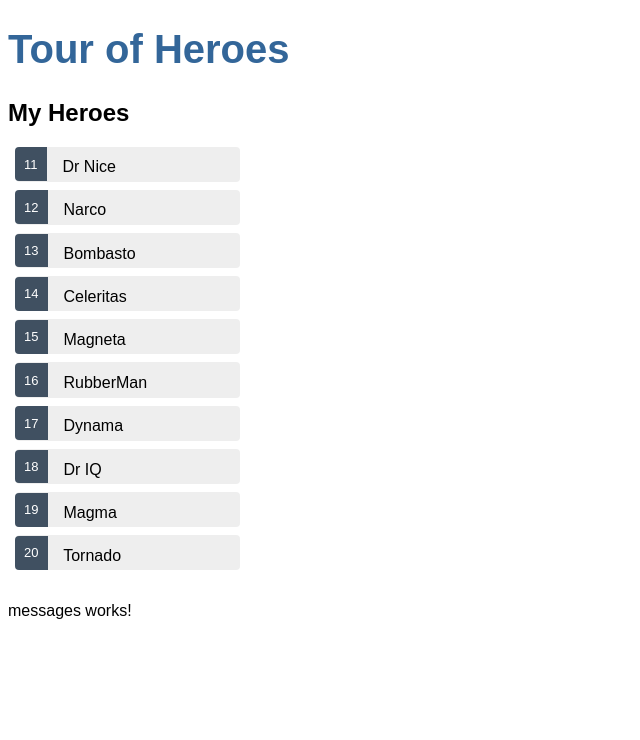
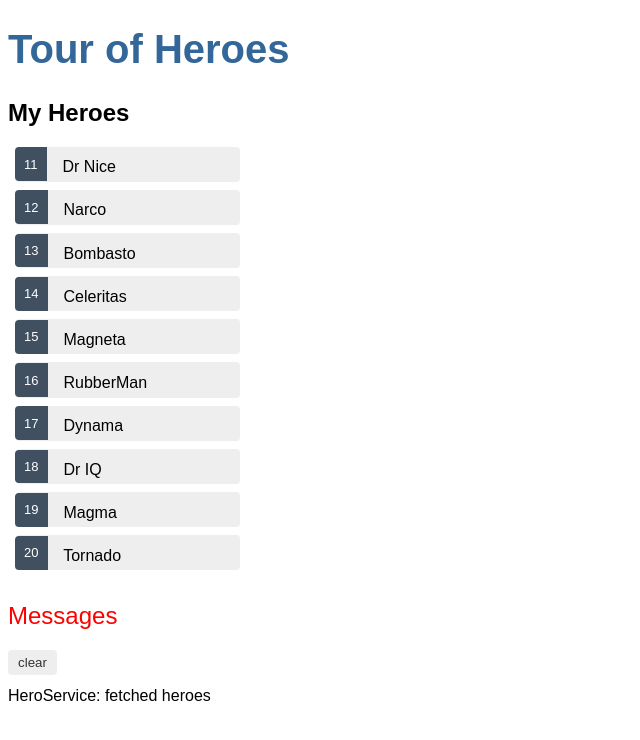
Before and after one commit to brodny/angular-playground, an Angular app in the folder playground/: page / in a window 1280 px wide. Shown: the top 740 px of the page, without its empty margins (0-640 px from the left). Built offline with nearby package versions, Linux system fonts and the light colour scheme.

Commit message:
Showing messages when getting data and selecting heroes

```diff
--- a/playground/src/app/hero.service.ts
+++ b/playground/src/app/hero.service.ts
@@ -2,15 +2,17 @@ import { Injectable } from '@angular/core';
 import { Hero } from './hero';
 import { HEROES } from './mock-heroes';
 import { Observable, of } from 'rxjs';
+import { MessageService } from './message.service';
 
 @Injectable({
   providedIn: 'root'
 })
 export class HeroService {
 
-  constructor() { }
+  constructor(private messageService: MessageService) { }
 
   getHeroes(): Observable<Hero[]> {
+    this.messageService.add('HeroService: fetched heroes');
     return of(HEROES);
   }
 }
--- a/playground/src/app/heroes/heroes.component.ts
+++ b/playground/src/app/heroes/heroes.component.ts
@@ -1,6 +1,7 @@
 import { Component, OnInit } from '@angular/core';
 import { Hero } from '../hero';
 import { HeroService } from '../hero.service';
+import { MessageService } from '../message.service';
 
 @Component({
   selector: 'app-heroes',
@@ -13,7 +14,7 @@ export class HeroesComponent implements OnInit {
 
   heroes: Hero[];
 
-  constructor(private heroService: HeroService) { }
+  constructor(private heroService: HeroService, private messageService: MessageService) { }
 
   ngOnInit() {
     this.getHeroes();
@@ -21,6 +22,7 @@ export class HeroesComponent implements OnInit {
 
   onSelect(hero: Hero): void {
     this.selectedHero = hero;
+    this.messageService.add(`HeroesComponent: Selected hero id=${hero.id}`)
   }
 
   getHeroes(): void {
--- a/playground/src/app/messages/messages.component.html
+++ b/playground/src/app/messages/messages.component.html
@@ -1 +1,5 @@
-<p>messages works!</p>
+<div *ngIf="messageService.messages.length">
+    <h2>Messages</h2>
+    <button class="clear" (click)="messageService.clear()">clear</button>
+    <div *ngFor="let message of messageService.messages">{{message}}</div>
+</div>
--- a/playground/src/app/messages/messages.component.less
+++ b/playground/src/app/messages/messages.component.less
@@ -0,0 +1,35 @@
+/* MessagesComponent's private CSS styles */
+h2 {
+    color: red;
+    font-family: Arial, Helvetica, sans-serif;
+    font-weight: lighter;
+  }
+  body {
+    margin: 2em;
+  }
+  body, input[text], button {
+    color: crimson;
+    font-family: Cambria, Georgia;
+  }
+
+  button.clear {
+    font-family: Arial;
+    background-color: #eee;
+    border: none;
+    padding: 5px 10px;
+    border-radius: 4px;
+    cursor: pointer;
+    cursor: hand;
+  }
+  button:hover {
+    background-color: #cfd8dc;
+  }
+  button:disabled {
+    background-color: #eee;
+    color: #aaa;
+    cursor: auto;
+  }
+  button.clear {
+    color: #333;
+    margin-bottom: 12px;
+  }
--- a/playground/src/app/messages/messages.component.ts
+++ b/playground/src/app/messages/messages.component.ts
@@ -1,4 +1,5 @@
 import { Component, OnInit } from '@angular/core';
+import { MessageService } from '../message.service';
 
 @Component({
   selector: 'app-messages',
@@ -7,7 +8,7 @@ import { Component, OnInit } from '@angular/core';
 })
 export class MessagesComponent implements OnInit {
 
-  constructor() { }
+  constructor(public messageService: MessageService) { }
 
   ngOnInit() {
   }
```
